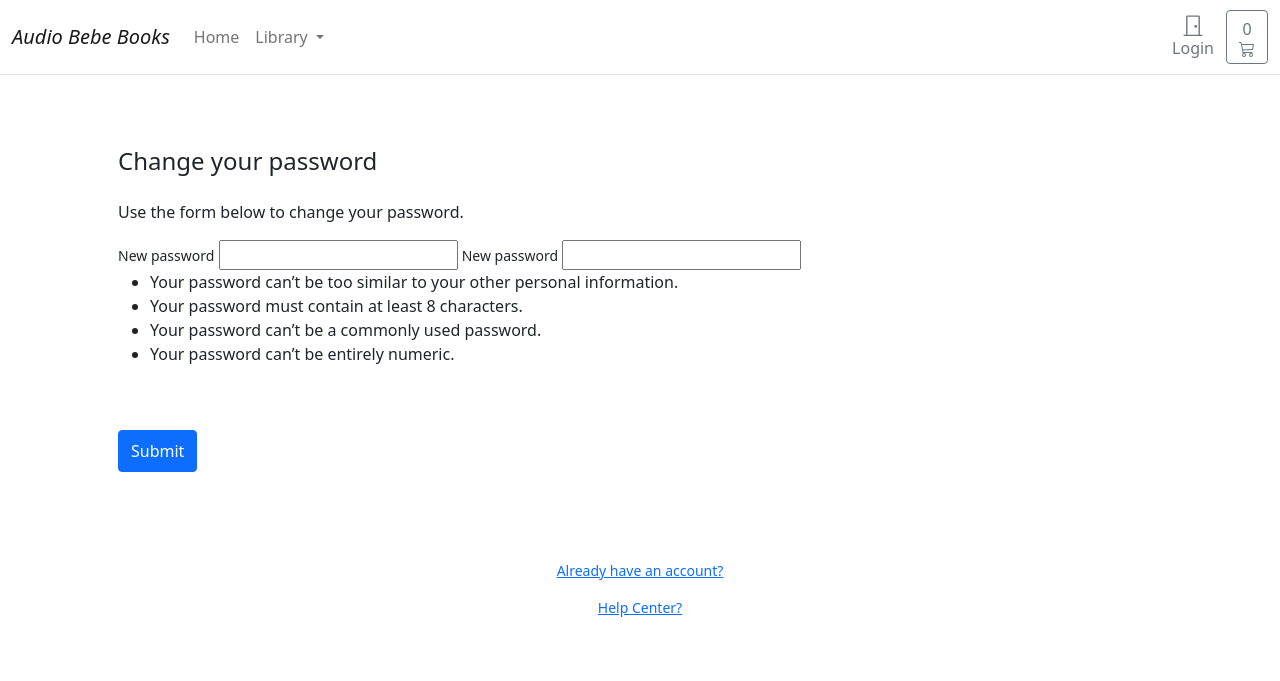
After one commit to MariusBujor/ecommerce1, a Django app: template templates/account/user/password_reset_confirm.html in a window 1280 px wide. The commit adds this page. Shown: the top 681 px of the page. Run offline with Django 3.2, Linux system fonts and the light colour scheme; the template is opened without the code that fills it, so the values that code supplies are empty, except form fields; tables that the repository leaves empty hold one stand-in row (values such as "Sample post"); form fields are guessed from the names that the template uses; parts of the project's set-up code (start-up, migrations or seed data) failed here and were passed over.

Commit message:
Add the form on the password_reset_confirm.html page

```diff
--- a/account/urls.py
+++ b/account/urls.py
@@ -2,10 +2,8 @@ from django.contrib.auth import views as auth_views
 from django.urls import path
 from django.views.generic import TemplateView
 
-from .forms import (UserLoginForm, PwdResetForm)
+from .forms import (UserLoginForm, PwdResetForm, PwdResetConfirmForm)
 from . import views
-# from .forms import (PwdResetConfirmForm, UserLoginForm)
-
 
 app_name = 'account'
 
@@ -15,10 +13,16 @@ urlpatterns = [
         path('logout/', auth_views.LogoutView.as_view(next_page='/account/login/'), name='logout'),
         path('register/', views.account_register, name='register'),
         path('activate/<slug:uidb64>/<slug:token>/', views.account_activate, name='activate'),
+
         path('password_reset/', auth_views.PasswordResetView.as_view(template_name="account/user/password_reset_form.html",
                                                                      success_url='password_reset_email_confirm',
                                                                      email_template_name='account/user/password_reset_email.html',
                                                                      form_class=PwdResetForm), name='pwdreset'),
+        path('password_reset_confirm/<uidb64>/<token>', auth_views.PasswordResetConfirmView.as_view,
+                                                                    (template_name='account/user/password_reset_confirm.html',
+                                                                     success_url='/account/password_reset_complete/',
+                                                                     form_class=PwdResetConfirmForm),
+                                                                     name="password_reset_confirm"),
         # User Dashboard
         path('dashboard/', views.dashboard, name='dashboard'),
         path('profile/edit/', views.edit_details, name='edit_details'),
--- a/account/views.py
+++ b/account/views.py
@@ -30,6 +30,7 @@ def edit_details(request):
 
     return render(request,
                   'account/user/edit_details.html', {'user_form': user_form})
+
 
 @login_required
 def delete_user(request):
--- /dev/null
+++ b/templates/account/user/password_reset_confirm.html
@@ -0,0 +1,70 @@
+{% extends "../../store/base.html" %}
+{% block title %} Reset Confirmation{% endblock %}
+{% block content %}
+
+{% if request.user.is_authenticated %}
+
+<script>
+    window.location.href = '{% url "account:dashboard" %}';
+</script>
+
+{% endif %}
+
+<style>
+
+    .account-form input {
+        border: 2px solid #ccc;
+        height: calc(2em + .75rem + 2px);
+    }
+
+    .account-form input:focus {
+        border-color: #1497ff;
+        box-shadow: none;
+    }
+
+</style>
+
+<div class="container-fluid">
+    <div class="row no-gutter">
+        <div class="col-md-12">
+            <div class="login d-flex align-items-center py-5">
+                <div class="container">
+                    <div class="row">
+                        <div class="col-12 col-md-12 mx-auto">
+
+                            <form class="login-form p-4 rounded" method="post">
+                                {% csrf_token %}
+                                <h1 class="h4 mb-4 font-weight-bold">Change your password</h1>
+                                <p>Use the form below to change your password.</p>
+
+                                {% if form.errors %}
+                                <div class="alert alert-primary" role="alert">
+                                    Error: Please try again!
+                                </div>
+                                {% endif %}
+
+                                <label class="small font-weight-bold">{{ form.new_password1.label}}</label>
+                                {{ form.new_password1 }}
+                                <label class="small font-weight-bold">{{ form.new_password2.label}}</label>
+                                {{ form.new_password2 }}
+
+                                <ul>
+                                    <li>Your password can’t be too similar to your other personal information.</li>
+                                    <li>Your password must contain at least 8 characters.</li>
+                                    <li>Your password can’t be a commonly used password.</li>
+                                    <li>Your password can’t be entirely numeric.</li>
+                                </ul>
+                                <button class="btn btn-primary btn-block py-2 mb-4 mt-5 font-weight-bold" type="submit"
+                                value="Change">Submit</button>
+                            </form>
+                            <p class="small text-center pt-4"> <a href="{% url "account:login" %}">Already have an account?</a></p>
+                            <p class="small text-center"><a href="{% url "account:register" %}">Help Center?</a></p>
+                        </div>
+                    </div>
+                </div>
+            </div>
+        </div>
+    </div>
+</div>
+
+{% endblock %}
--- a/templates/account/user/password_reset_form.html
+++ b/templates/account/user/password_reset_form.html
@@ -7,6 +7,8 @@
 <script>
     window.location.href = '{% url "account:dashboard" %}';
 </script>
+
+{% endif %}
 
 <style>
     .account-form input {
@@ -26,7 +28,7 @@
             <div class="login d-flex align-items-center py-5">
                 <div class="container">
                     <div class="row">
-                        <div class="col-12 col-md-1 mx-auto">
+                        <div class="col-12 col-md-12 mx-auto">
 
                             <form class ="account-form p-4 rounded col-lg-8 mx-auto" method="post" action="{% url 'account:pwdreset' %}">
                                 <p class="h3 mb-4 font-weight-bold">Forgotten your password?</p>
```
Also changed, not shown: account/forms.py (+17 -9 lines).
